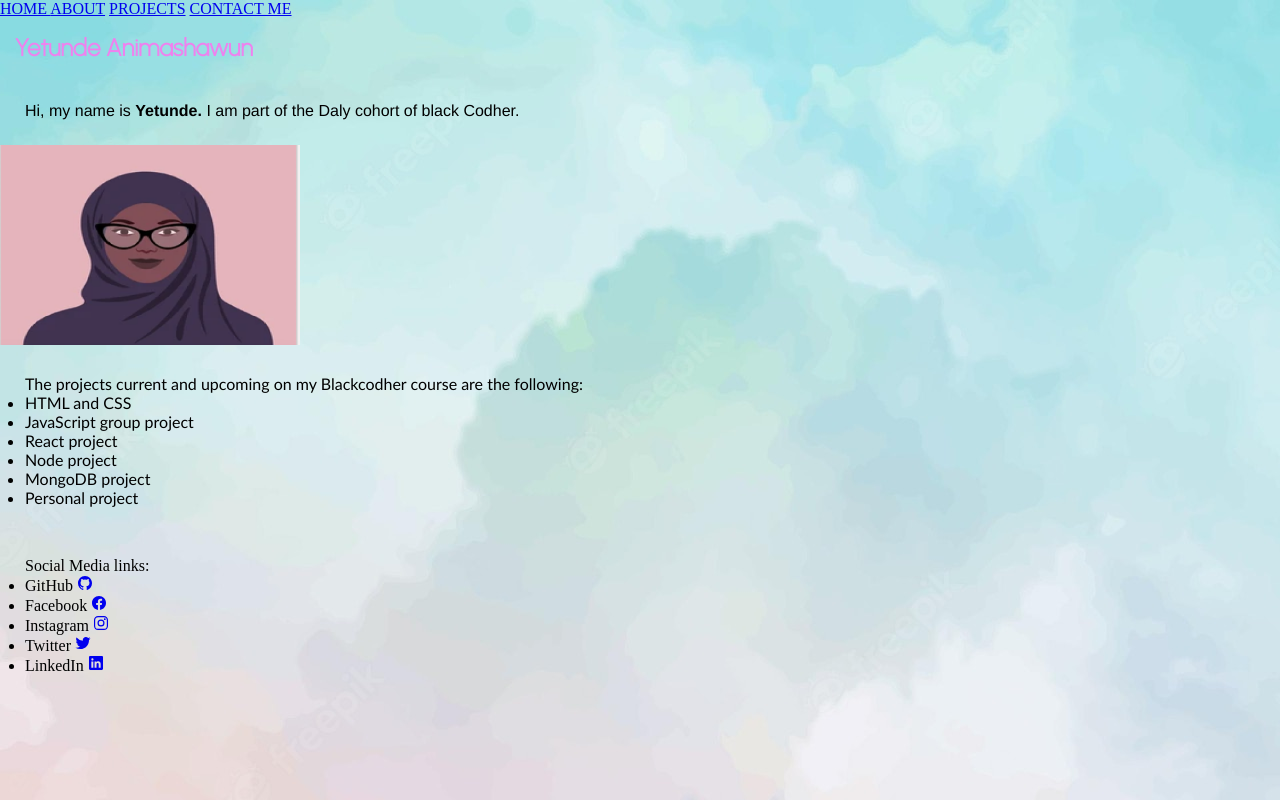
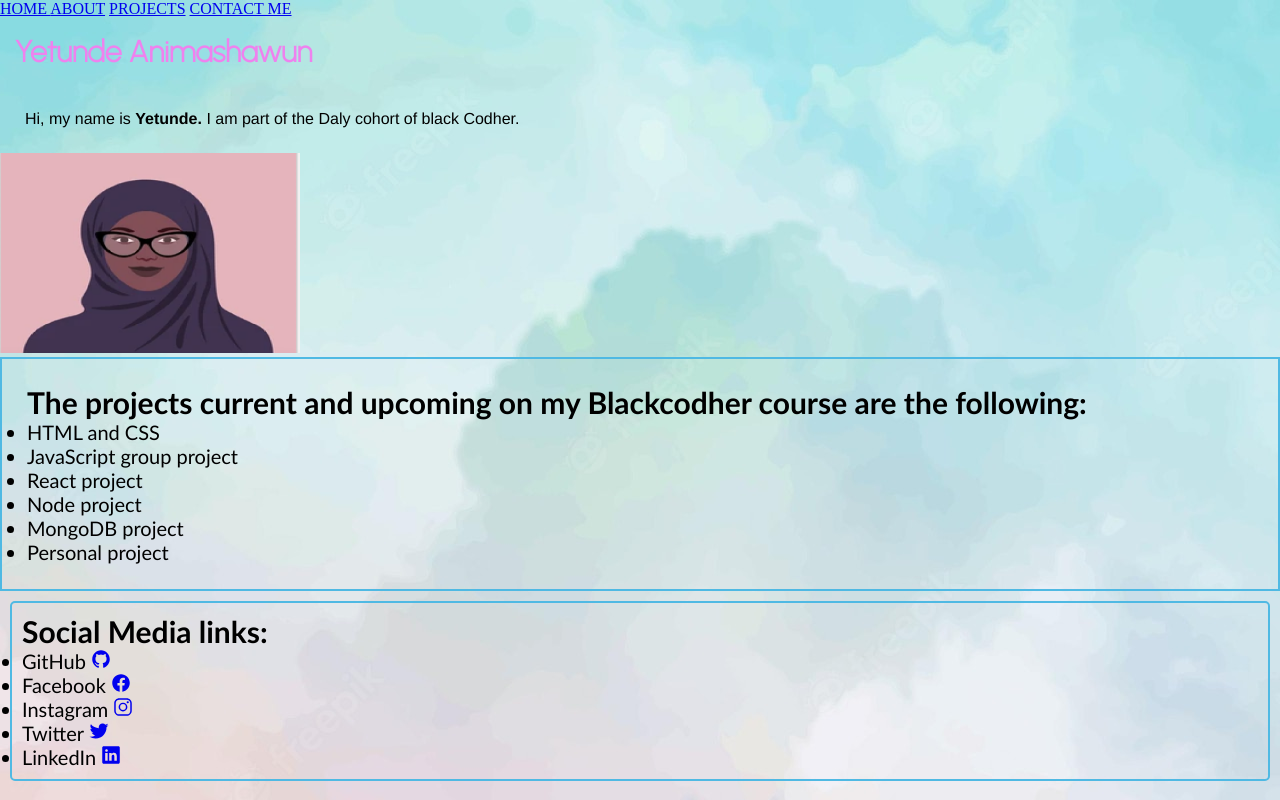
Before and after one commit to black-codher-bootcamp-2022-daly/unit-02-html-css-assessment-yanim87, a website: page index.html in a window 1280 px wide. Drawn offline with nearby package versions, Linux system fonts and the light colour scheme; files whose address does not match are found by name.

Commit message:
merge demo-branch and deleted mains.css with main.css

```diff
--- a/index.html
+++ b/index.html
@@ -4,7 +4,7 @@
     <meta charset="UTF-8">
     <meta http-equiv="X-UA-Compatible" content="IE=edge">
     <meta name="viewport" content="width=device-width, initial-scale=1.0">
-    <link rel="stylesheet" type="text/css" href="mains.css">
+    <link rel="stylesheet" type="text/css" href="main.css">
     <link rel="icon" type="image/x-icon" href="faviconicon.png">
     <link rel="preconnect" type="font" href="https://fonts.googleapis.com">
 <link rel="preconnect" href="https://fonts.gstatic.com" crossorigin>
@@ -17,7 +17,7 @@
 
      h1 {
          color: violet;
-         font-size: 24px;
+         font-size: 30px;
          font-family: 'Urbanist', sans-serif;
      }
 
@@ -50,7 +50,7 @@
     <img class="profile-img" src="images/Blackhijabiavatar.png" alt="Yetunde avatar">
 
 <ul class="projects">
-   The projects current and upcoming on my Blackcodher course are the following:
+   <h2> The projects current and upcoming on my Blackcodher course are the following: </h2>
     <li> HTML and CSS </li>
    <li> JavaScript group project </li>
    <li> React project </li>
@@ -64,7 +64,7 @@
 
     <ul class="social-media">
 
-        Social Media links:
+        <h2> Social Media links:</h2>
        <li> GitHub <a href= "https://github.com/" >
         <ion-icon name="logo-github"></ion-icon> </a> </li>
         <li> Facebook <a href="https://facebook.com/yetunde.f.animashawun/">
--- /dev/null
+++ b/keyframes.css
@@ -0,0 +1,8 @@
+h1 {
+    font-family: 'Urbanist', sans-serif;
+    font-size: 60px;
+    color: blueviolet;
+    font-weight: bold;
+    position: center;
+    padding: 15px;
+}
--- /dev/null
+++ b/main.css
@@ -0,0 +1,53 @@
+@import url('/styles/keyframes.css');
+
+
+ul {
+    padding: 25px;
+
+}
+
+.profile-img {
+    width: 300px;
+    height: 200px;
+    position: relative;
+}
+.about-me {
+font-family: 'Franklin Gothic Medium', 'Arial Narrow', Arial, sans-serif;
+font-size: 16px;
+font-weight: 400;
+padding: 25px;
+animation-name: about;
+}
+@keyframes about {
+    from {
+      margin-left: 100%;
+      width: 300%;
+    }
+
+    to {
+      margin-left: 0%;
+      width: 100%;
+    }
+  }
+
+.projects {
+font-family: 'Gill Sans', 'Gill Sans MT', Calibri, 'Trebuchet MS', sans-serif;
+font-size: 20px;
+cursor: pointer;
+box-sizing: inherit;
+padding-bottom: 1em;
+padding: 25px;
+border: 2px solid rgb(79, 185, 227);
+}
+
+
+.social-media {
+padding: 25px;
+font-family: 'Gill Sans', 'Gill Sans MT', Calibri, 'Trebuchet MS', sans-serif;
+font-size: 20px;
+border: 2px solid rgb(79, 185, 227);
+  padding: 10px;
+  margin: 10px;
+  border-radius: 5px;
+  width: 500;
+}
--- a/mains.css
+++ /dev/null
@@ -1,41 +0,0 @@
-@keyframes home {
-    from { margin: auto;}
-    to { margin: auto;}
-}
-
-h1 {
-    font-family: 'Urbanist', sans-serif;
-    font-size: 24px;
-    color: blueviolet;
-    font-weight: bold;
-    position: center;
-    padding: 15px;
-}
-
-ul {
-    padding: 25px;;
-}
-
-
-.profile-img {
-    width: 300px;
-    height: 200px;
-    position: relative;
-}
-.about-me {
-font-family: 'Franklin Gothic Medium', 'Arial Narrow', Arial, sans-serif;
-font-size: 16px;
-padding: 25px;
-}
-
-.projects {
-font-family: 'Gill Sans', 'Gill Sans MT', Calibri, 'Trebuchet MS', sans-serif;
-font-size: 16px;
-cursor: pointer;
-
-}
-
-
-.social-media {
-padding: 25px;
-}
```
